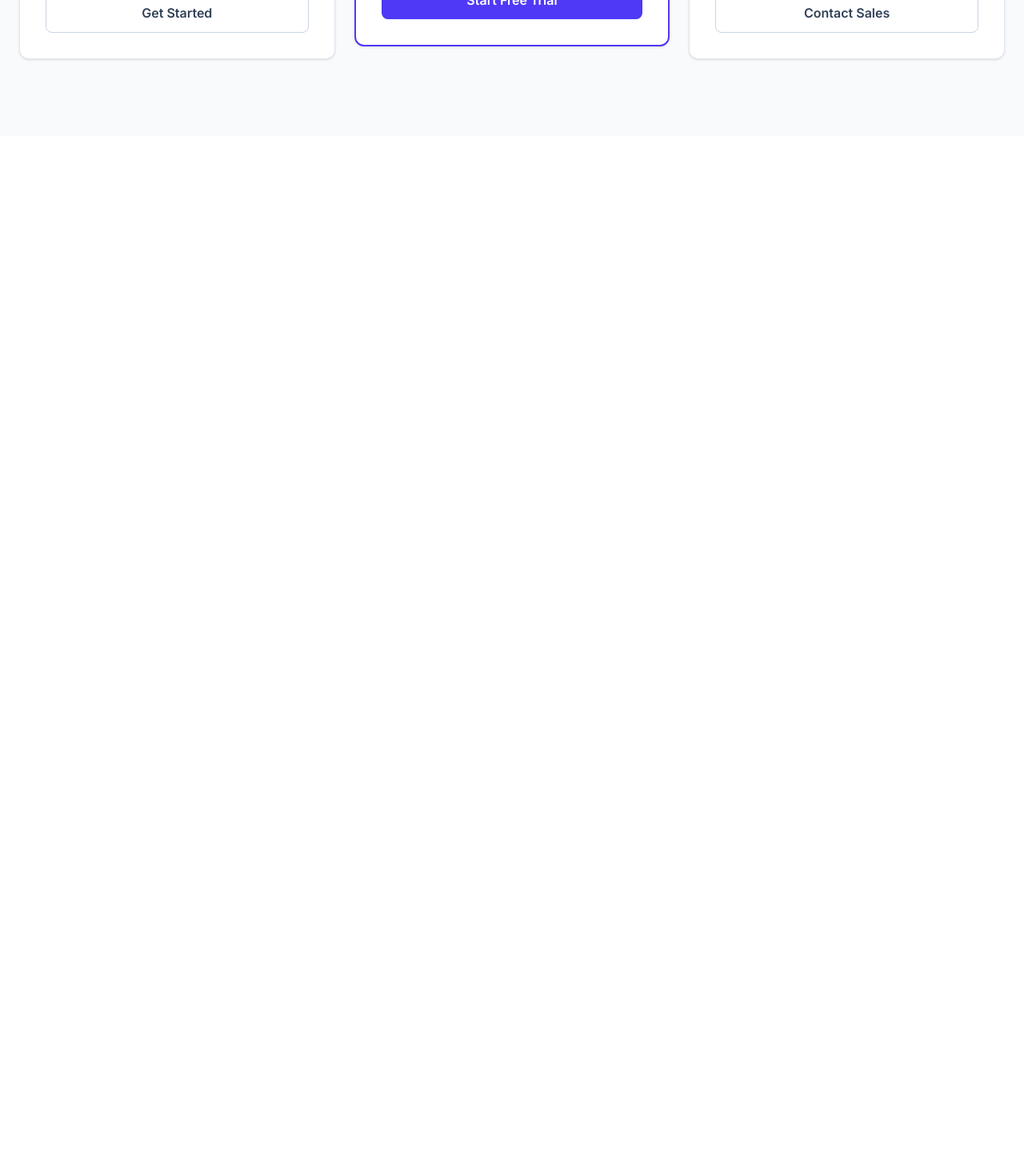
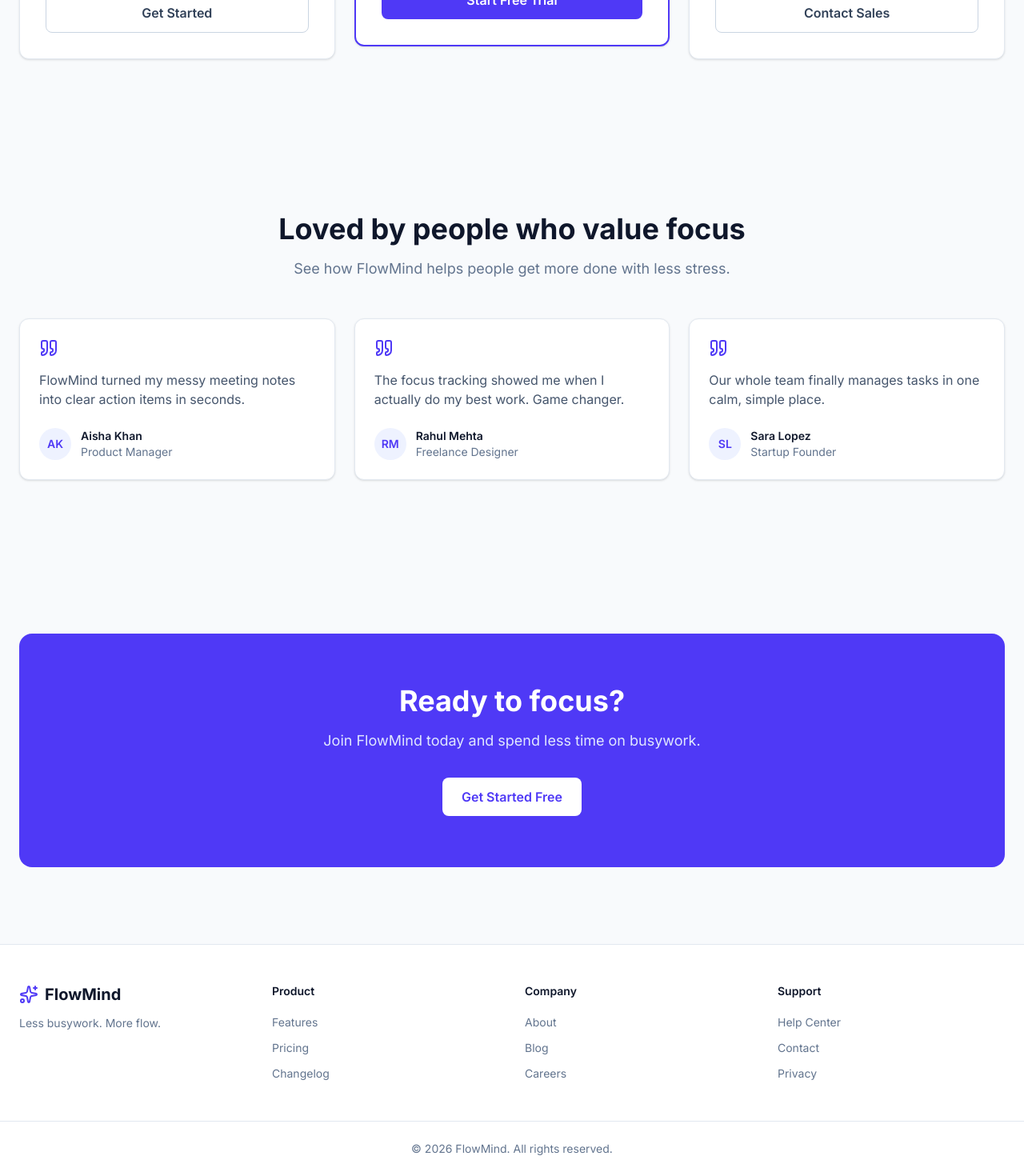
Before and after one commit to yashupadhyay123/flowmind, a React (Vite) app in the folder frontend/: page / in a window 1280 px wide. Shown: the part 2109-3579 px from the top of the page at 80% size. Before the commit the page ends 2279 px from the top, so only its background shows below. Built offline with nearby package versions, Linux system fonts and the light colour scheme.

Commit message:
Add Testimonials, CTA and Footer

```diff
--- a/frontend/src/App.jsx
+++ b/frontend/src/App.jsx
@@ -2,6 +2,9 @@ import Navbar from './components/Navbar'
 import Hero from './components/Hero'
 import Features from './components/Features'
 import Pricing from './components/Pricing'
+import Testimonials from './components/Testimonials'
+import CTA from './components/CTA'
+import Footer from './components/Footer'
 
 export default function App() {
   return (
@@ -11,7 +14,10 @@ export default function App() {
         <Hero />
         <Features />
         <Pricing />
+        <Testimonials />
+        <CTA />
       </main>
+      <Footer />
     </div>
   )
 }
--- /dev/null
+++ b/frontend/src/components/CTA.jsx
@@ -0,0 +1,18 @@
+export default function CTA() {
+    return (
+      <section className="mx-auto max-w-7xl px-6 py-16 md:py-24">
+        <div className="rounded-2xl bg-indigo-600 px-6 py-16 text-center">
+          <h2 className="text-3xl font-bold text-white md:text-4xl">Ready to focus?</h2>
+          <p className="mx-auto mt-4 max-w-xl text-lg text-indigo-100">
+            Join FlowMind today and spend less time on busywork.
+          </p>
+          <a
+            href="#"
+            className="mt-8 inline-block rounded-lg bg-white px-6 py-3 font-semibold text-indigo-600 hover:bg-indigo-50"
+          >
+            Get Started Free
+          </a>
+        </div>
+      </section>
+    )
+  }
--- /dev/null
+++ b/frontend/src/components/Footer.jsx
@@ -0,0 +1,44 @@
+import { Sparkles } from 'lucide-react'
+
+const columns = [
+  { title: 'Product', links: ['Features', 'Pricing', 'Changelog'] },
+  { title: 'Company', links: ['About', 'Blog', 'Careers'] },
+  { title: 'Support', links: ['Help Center', 'Contact', 'Privacy'] },
+]
+
+export default function Footer() {
+  return (
+    <footer className="border-t border-slate-200 bg-white">
+      <div className="mx-auto grid max-w-7xl gap-8 px-6 py-12 md:grid-cols-4">
+        <div>
+          <a href="#" className="flex items-center gap-2 text-xl font-bold text-slate-900">
+            <Sparkles className="h-6 w-6 text-indigo-600" />
+            FlowMind
+          </a>
+          <p className="mt-3 text-sm text-slate-500">
+            Less busywork. More flow.
+          </p>
+        </div>
+
+        {columns.map((col) => (
+          <div key={col.title}>
+            <h4 className="text-sm font-semibold text-slate-900">{col.title}</h4>
+            <ul className="mt-4 space-y-2">
+              {col.links.map((link) => (
+                <li key={link}>
+                  <a href="#" className="text-sm text-slate-500 hover:text-slate-900">
+                    {link}
+                  </a>
+                </li>
+              ))}
+            </ul>
+          </div>
+        ))}
+      </div>
+
+      <div className="border-t border-slate-200 py-6 text-center text-sm text-slate-500">
+        © 2026 FlowMind. All rights reserved.
+      </div>
+    </footer>
+  )
+}
--- /dev/null
+++ b/frontend/src/components/Testimonials.jsx
@@ -0,0 +1,63 @@
+import { Quote } from 'lucide-react'
+
+const testimonials = [
+  {
+    quote: 'FlowMind turned my messy meeting notes into clear action items in seconds.',
+    name: 'Aisha Khan',
+    role: 'Product Manager',
+  },
+  {
+    quote: 'The focus tracking showed me when I actually do my best work. Game changer.',
+    name: 'Rahul Mehta',
+    role: 'Freelance Designer',
+  },
+  {
+    quote: 'Our whole team finally manages tasks in one calm, simple place.',
+    name: 'Sara Lopez',
+    role: 'Startup Founder',
+  },
+]
+
+function TestimonialCard({ quote, name, role }) {
+  const initials = name
+    .split(' ')
+    .map((n) => n[0])
+    .join('')
+
+  return (
+    <div className="flex flex-col rounded-xl border border-slate-200 bg-white p-6 shadow-sm">
+      <Quote className="h-6 w-6 text-indigo-600" />
+      <p className="mt-4 flex-1 text-slate-600">{quote}</p>
+      <div className="mt-6 flex items-center gap-3">
+        <div className="flex h-10 w-10 items-center justify-center rounded-full bg-indigo-50 text-sm font-semibold text-indigo-600">
+          {initials}
+        </div>
+        <div>
+          <p className="text-sm font-semibold text-slate-900">{name}</p>
+          <p className="text-sm text-slate-500">{role}</p>
+        </div>
+      </div>
+    </div>
+  )
+}
+
+export default function Testimonials() {
+  return (
+    <section className="mx-auto max-w-7xl px-6 py-16 md:py-24">
+      <div className="text-center">
+        <h2 className="text-3xl font-bold text-slate-900 md:text-4xl">
+          Loved by people who value focus
+        </h2>
+        <p className="mx-auto mt-4 max-w-2xl text-lg text-slate-500">
+          See how FlowMind helps people get more done with less stress.
+        </p>
+      </div>
+
+      <div className="mt-12 grid gap-6 md:grid-cols-3">
+        {testimonials.map((t) => (
+          <TestimonialCard key={t.name} {...t} />
+        ))}
+      </div>
+    </section>
+  )
+}
```
